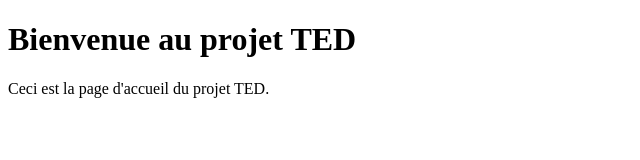
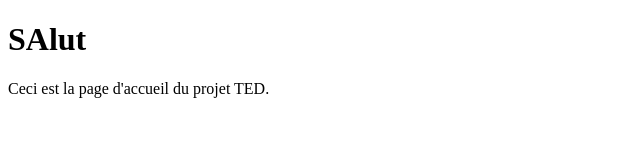
Before and after one commit to YamagaShiny-sudo/siteWebTED, a plain HTML site: page accueil.html in a window 1280 px wide. Shown: the whole page, without its empty margins (0-640 px from the left). Drawn offline with Linux system fonts and the light colour scheme.

Commit message:
Update accueil.html

```diff
--- a/accueil.html
+++ b/accueil.html
@@ -6,7 +6,7 @@
     <title>TED Project — Accueil</title>
 </head>
 <body>
-    <h1>Bienvenue au projet TED</h1>
+    <h1>SAlut</h1>
     <p>Ceci est la page d'accueil du projet TED.</p>
 </body>
 </html>
```
